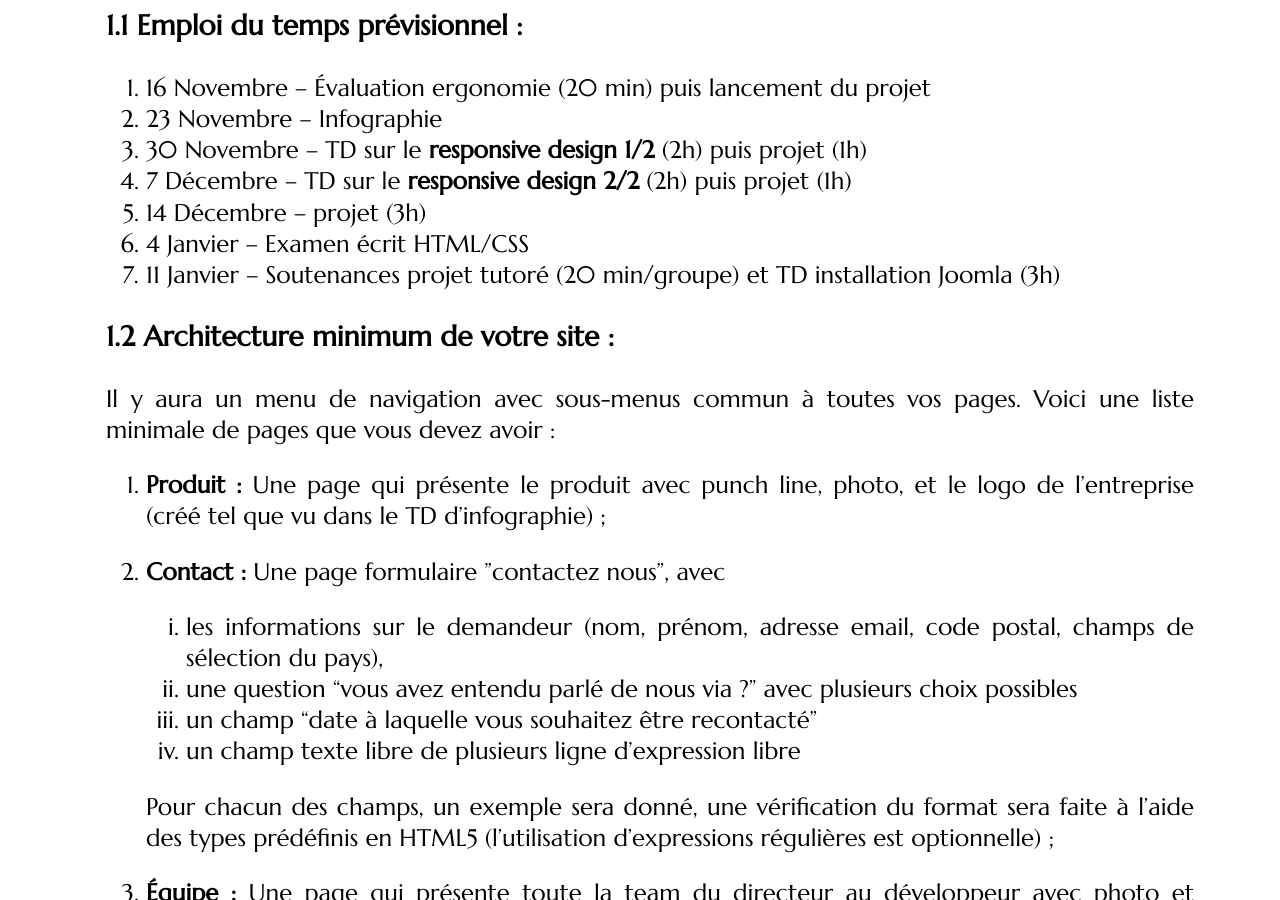
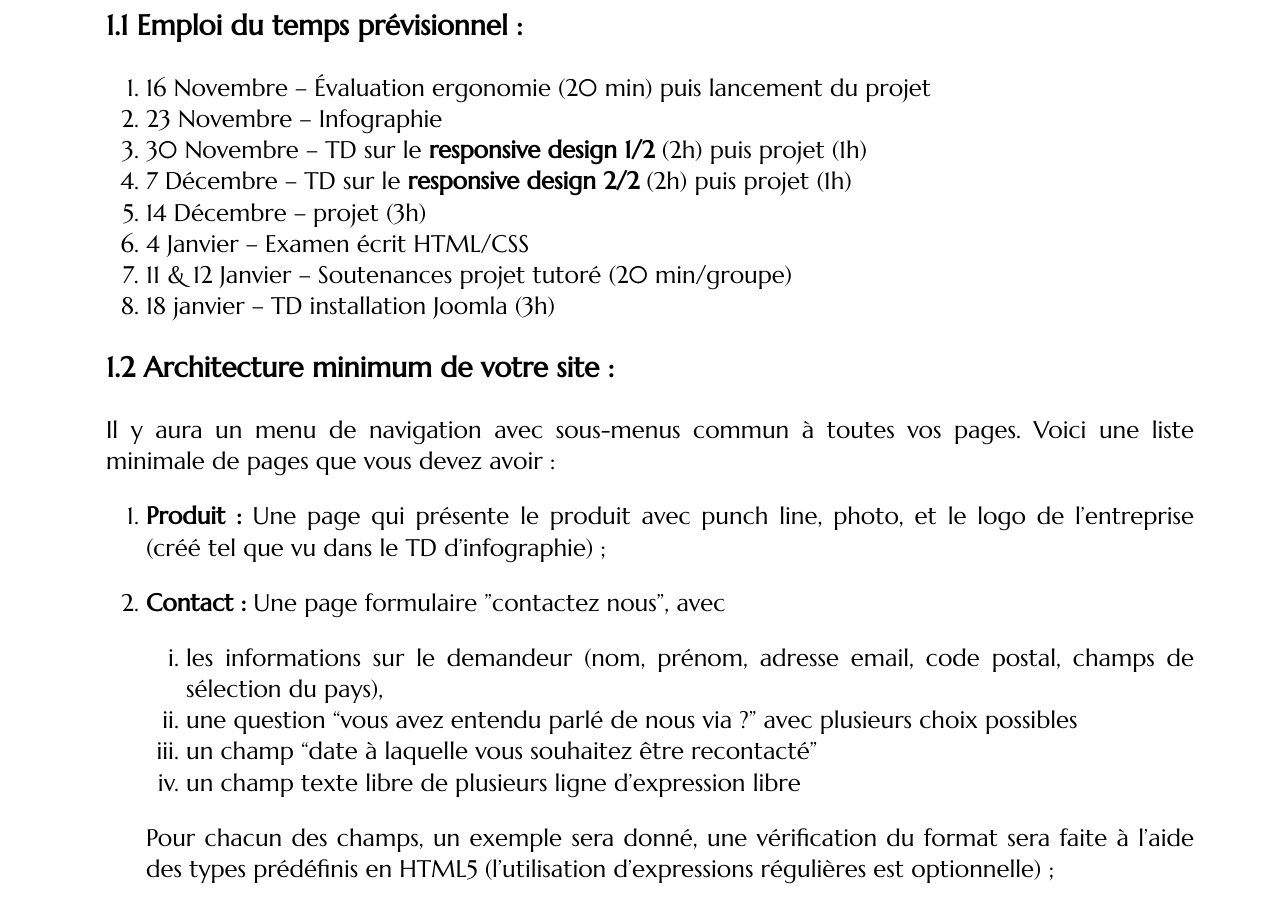
Before and after one commit to romainlebreton/R1.02-DeveloppementInterfacesWeb, a Jekyll site: the page built from projet.md, in a window 1280 px wide and 900 px high, scrolled down 372 px. Built offline with Jekyll 4.4.1, drawn with Linux system fonts in a browser that asks for light colours; some web fonts are replaced; comment, search, counter and statistics services are not loaded.

Commit message:
Update planning prev

```diff
--- a/projet.md
+++ b/projet.md
@@ -19,7 +19,8 @@ attendrons la même quantité de travail.
 3.  7 Décembre -- TD sur le **responsive design 2/2** (2h) puis projet (1h)
 4. 14 Décembre -- projet (3h)
 5.  4 Janvier  -- Examen écrit HTML/CSS
-6. 11 Janvier  -- Soutenances projet tutoré (20 min/groupe) et TD installation Joomla (3h)
+6. 11 & 12 Janvier  -- Soutenances projet tutoré (20 min/groupe)
+7. 18 janvier -- TD installation Joomla (3h)
 
 ### Architecture minimum de votre site :
 
```
